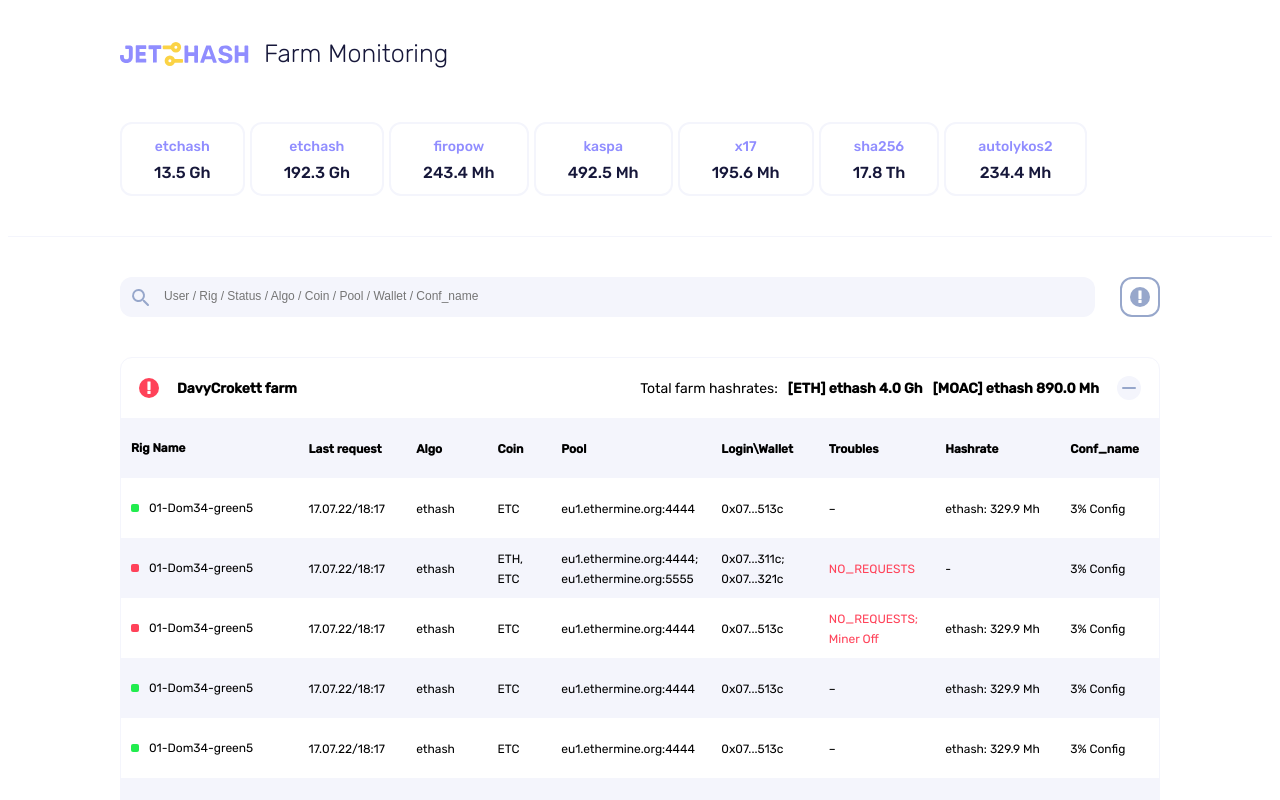
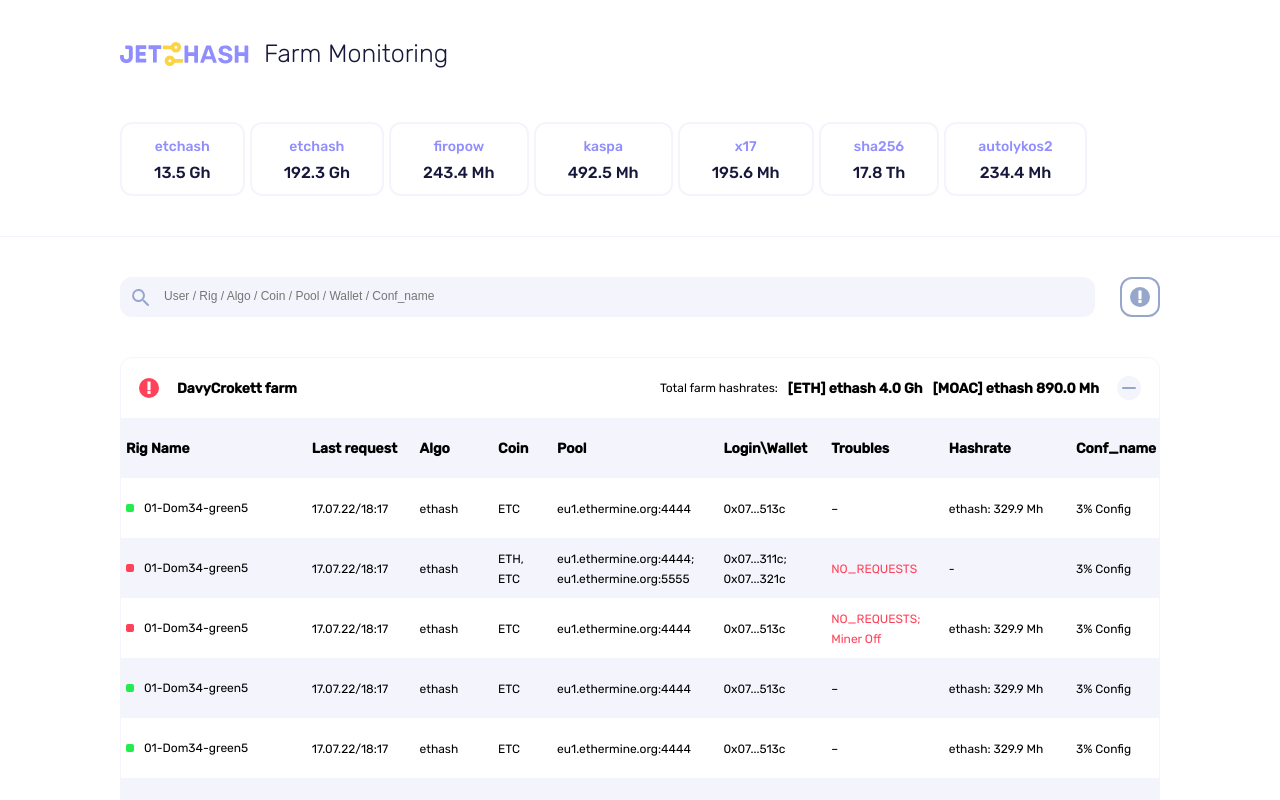
Before and after one commit to natalia-lypovyk/test-react-page, a React (Create React App) app: page / in a window 1280 px wide. Both pictures are taken after a click on the element 640 px from the left and 388 px from the top of the page. Shown: the top 800 px of the page. Built offline with nearby package versions, Linux system fonts and the light colour scheme.

Commit message:
adaptivity fixes

```diff
--- a/src/components/Accordion/accordion.css
+++ b/src/components/Accordion/accordion.css
@@ -12,7 +12,7 @@
   display: flex;
   justify-content: space-between;
   align-items: center;
-  height: 60px;
+  min-height: 60px;
 }
 
 @media screen and (max-width: 800px) {
@@ -36,9 +36,20 @@
 }
 
 .accordionMainText {
-  font-style: normal;
   font-weight: 600;
   font-size: 14px;
+  line-height: 150%
+}
+
+@media screen and (max-width: 800px) {
+  .accordionMainText {
+    font-size: 12px;
+  }
+}
+
+.accordionText {
+  font-weight: 400;
+  font-size: 12px;
   line-height: 150%
 }
 
@@ -56,7 +67,7 @@
   display: flex;
   align-items: center;
   height: 60px;
-  min-width: 800px;
+  min-width:870px;
 }
 
 .accordionContentWrapper:nth-child(odd) {
@@ -122,3 +133,52 @@
   align-items: center;
   margin-right: 10px;
 }
+
+.innerContainer {
+  display: flex;
+  align-items: center;
+  column-gap: 10px;
+  width: 100%;
+  height: 100%;
+}
+
+.innerContainer > div {
+  padding: 0 0 0 5px;
+  /*overflow: hidden;*/
+}
+
+.innerContainer > div:first-of-type {
+  flex-basis: 18%;
+}
+
+.innerContainer > div:nth-of-type(2) {
+  flex-basis: 10%;
+}
+
+.innerContainer > div:nth-of-type(3) {
+  flex-basis: 7%;
+}
+
+.innerContainer > div:nth-of-type(4) {
+  flex-basis: 5%;
+}
+
+.innerContainer > div:nth-of-type(5) {
+  flex-basis: 16%;
+}
+
+.innerContainer > div:nth-of-type(6) {
+  flex-basis: 10%;
+}
+
+.innerContainer > div:nth-of-type(7) {
+  flex-basis: 11%;
+}
+
+.innerContainer > div:nth-of-type(8) {
+  flex-basis: 12%;
+}
+
+.innerContainer > div:nth-of-type(9) {
+  flex-basis: 9%;
+}
--- a/src/components/Accordion/accordion.jsx
+++ b/src/components/Accordion/accordion.jsx
@@ -19,15 +19,15 @@ const Accordion = ({ data }) => {
   };
 
   return (
-    <div className={'accordionContainer'}>
+    <div className="accordionContainer">
       <div
-        className={'accordionHeaderContainer'}
+        className="accordionHeaderContainer"
         onClick={() => toggle()}
       >
-        <div className={'accordionHeaderWrapper'}>
+        <div className="accordionHeaderWrapper">
           {!data?.status && (
             <>
-              <div className={'warningImage'}>
+              <div className="warningImage">
                 <Warning />
               </div>
 
@@ -35,42 +35,42 @@ const Accordion = ({ data }) => {
             </>
           )}
 
-          <span className={'accordionMainText marginLeft18'}>
+          <span className="accordionMainText marginLeft18">
             {data?.name}
           </span>
         </div>
 
-        <div className={'accordionHeaderWrapper'}>
-          <span className={'accordionMainText fontWeight400 marginLeft10'}>
+        <div className="accordionHeaderWrapper">
+          <span className="accordionText marginLeft10">
             {totalFarmHashrates}
           </span>
 
           {data?.rates.map((value) => (
             <span
-              className={'accordionMainText marginLeft10'}
+              className="accordionMainText marginLeft10"
               key={uuid()}
             >
               {value}
             </span>
           ))}
 
-          <div className={'iconImage'}>
+          <div className="iconImage">
             {isSelected  ? <Minus /> : <Plus />}
           </div>
         </div>
       </div>
 
       {isSelected && (
-        <div className={'accordionContentContainer'}>
-          <div className={'accordionOverflow'}>
-            <div className={'accordionContentWrapper'}>
-              <ContentRow type={'header'} />
+        <div className="accordionContentContainer">
+          <div className="accordionOverflow">
+            <div className="accordionContentWrapper">
+              <ContentRow type="header" />
             </div>
 
             {tableData.map((value) => (
               <div
                 key={uuid()}
-                className={'accordionContentWrapper'}
+                className="accordionContentWrapper"
               >
                 <ContentRow rowText={value} />
               </div>
--- a/src/components/Accordion/contentRow.jsx
+++ b/src/components/Accordion/contentRow.jsx
@@ -10,16 +10,16 @@ const ContentRow = ({ type = '', rowText= {} }) => {
   const isHeader = type === 'header';
 
   const getText =  (style = '', text = '') => (
-    <span className={`accordionMainText fontSize12 ${!isHeader&&'fontWeight400'} ${style}`}>
+    <span className={`${!isHeader ? 'accordionText' : 'accordionMainText'} ${style}`}>
       {text}
     </span>
   );
 
   return (
-    <>
-      <div className={'marginLeft10'} style={{width:'18%', display:'flex'}}>
+    <div className="innerContainer">
+      <div  style={{width:'18%', display:'flex'}}>
         {!isHeader && (
-          <div className={'iconContainer'}>
+          <div className="iconContainer">
             {rowText?.status? <GreenRec /> : <RedRec />}
           </div>)
         }
@@ -27,41 +27,41 @@ const ContentRow = ({ type = '', rowText= {} }) => {
         {getText('',isHeader? tableHeaderText.name : rowText.name)}
       </div>
 
-      <div className={'marginLeft20'}  style={{width:'10%'}}>
+      <div style={{width:'10%'}}>
         {getText('',isHeader ? tableHeaderText.last : rowText.last)}
       </div>
 
-      <div className={'marginLeft20'} style={{width:'7%'}}>
+      <div style={{width:'7%'}}>
         {getText('',isHeader ? tableHeaderText.algo : rowText.algo)}
       </div>
 
-      <div className={'marginLeft20'} style={{width:'5%'}}>
+      <div style={{width:'5%'}}>
         {getText('',isHeader ? tableHeaderText.coin : rowText.coin)}
       </div>
 
-      <div className={'marginLeft20'} style={{width:'16%'}}>
+      <div style={{width:'16%'}}>
         {getText('',isHeader ? tableHeaderText.pool : rowText.pool)}
       </div>
 
-      <div className={'marginLeft20'} style={{width:'10%'}}>
+      <div style={{width:'10%'}}>
         {getText('',isHeader ? tableHeaderText.login : rowText.login)}
       </div>
 
-      <div className={'marginLeft20'} style={{width:'11%'}}>
+      <div style={{width:'11%'}}>
         {getText(
           !rowText?.status && !isHeader && 'redText',
           isHeader ? tableHeaderText.troubles : rowText.troubles
         )}
       </div>
 
-      <div className={'marginLeft20'} style={{width:'12%'}}>
+      <div style={{width:'12%'}}>
         {getText('',isHeader ? tableHeaderText.hashrate : rowText.hashrate)}
       </div>
 
-      <div className={'marginLeft20 marginRight10'} style={{width:'9%'}}>
+      <div style={{width:'9%'}}>
         {getText('',isHeader ? tableHeaderText.conf_name : rowText.conf_name)}
       </div>
-    </>
+    </div>
   );
 };
 
--- a/src/components/Accordion/tooltip.jsx
+++ b/src/components/Accordion/tooltip.jsx
@@ -1,7 +1,7 @@
 import './tooltip.css';
 
 export const Tooltip = () => (
-  <div className={'tooltip'}>
+  <div className="tooltip">
     Miner Off, No requests
   </div>
 );
--- a/src/components/Header/HeaderItem/headerItem.jsx
+++ b/src/components/Header/HeaderItem/headerItem.jsx
@@ -4,10 +4,10 @@ import './headerItem.css'
 
 const HeaderItem = ({ headerText, bodyText }) => {
   return (
-    <div className={'headerItemContainer'}>
-      <span className={'itemHeaderText'}>{headerText}</span>
+    <div className="headerItemContainer">
+      <span className="itemHeaderText">{headerText}</span>
 
-      <span className={'itemHeaderText itemBodyText'}>{bodyText}</span>
+      <span className="itemHeaderText itemBodyText">{bodyText}</span>
     </div>
   );
 };
--- a/src/components/Load/loadButton.jsx
+++ b/src/components/Load/loadButton.jsx
@@ -4,7 +4,7 @@ import './loadButton.css'
 import Replay from '../../assets/svg/replay';
 
 const LoadButton = ({ length, amount, setAmount }) => {
-  console.log('length', length, 'amount', amount)
+  // console.log('length', length, 'amount', amount)
   const extraAmount = 4;
   const loadText = 'Load more'
 
@@ -23,11 +23,11 @@ const LoadButton = ({ length, amount, setAmount }) => {
 
   return (
     <div
-      className={'loadButtonContainer'}
+      className="loadButtonContainer"
       onClick={() => toggle()}
     >
-      <Replay/>
-      <span className={'loadText'}>{loadText}</span>
+      <Replay />
+      <span className="loadText">{loadText}</span>
     </div>
   );
 };
--- a/src/components/SearchInput/searchInput.jsx
+++ b/src/components/SearchInput/searchInput.jsx
@@ -17,18 +17,18 @@ const SearchInput = ({ isFiltered, setIsFiltered }) => {
     setText('')
   };
 
-  const placeholder = 'User / Rig / Status / Algo / Coin / Pool / Wallet / Conf_name';
+  const placeholder = 'User / Rig / Algo / Coin / Pool / Wallet / Conf_name';
 
   return (
-    <div className={'inputContainer'}>
-      <div className={'inputWrapper'}>
-        <div className={'imageButton'}>
-          <Search/>
+    <div className="inputContainer">
+      <div className="inputWrapper">
+        <div className="imageButton">
+          <Search />
         </div>
 
         <input
           placeholder={placeholder}
-          className={'inputTextContainer'}
+          className="inputTextContainer"
           value={text}
           type="text"
           onChange={handleChange}
@@ -36,16 +36,16 @@ const SearchInput = ({ isFiltered, setIsFiltered }) => {
 
         {text && (
           <div
-            className={'imageButton'}
+            className="imageButton"
             onClick={() => handleClose()}
           >
-            <Close/>
+            <Close />
           </div>
         )}
       </div>
 
       <div
-        className={'imageContainer'}
+        className="imageContainer"
         onClick={() => setIsFiltered(!isFiltered)}
       >
         {isFiltered ? <WarningSearch /> : <DisabledWarningSearch />}
@@ -54,4 +54,4 @@ const SearchInput = ({ isFiltered, setIsFiltered }) => {
   );
 };
 
-export default  SearchInput;
+export default SearchInput;
--- a/src/constats/tableData.js
+++ b/src/constats/tableData.js
@@ -1,3 +1,7 @@
+export const cutLogin = (login) => {
+  return `${login.slice(0, 4)}...${login.slice(-4)}`;
+}
+
 export const accordionData = [
   {
     status: false,
--- a/src/index.css
+++ b/src/index.css
@@ -5,3 +5,20 @@
 * {
   box-sizing: border-box;
 }
+
+html,
+body {
+  margin: 0;
+  padding: 0;
+}
+
+html {
+  height: 100%;
+}
+
+@media all and (-ms-high-contrast: none), (-ms-high-contrast: active) {
+  html {
+    display: flex;
+    flex-direction: column;
+  }
+}
--- a/src/screens/App/app.jsx
+++ b/src/screens/App/app.jsx
@@ -6,28 +6,25 @@ import SearchInput from '../../components/SearchInput/searchInput';
 import Accordion from '../../components/Accordion/accordion';
 import LoadButton from '../../components/Load/loadButton';
 
-import { accordionData } from '../../constats/tableData';
+import './app.css';
+import { accordionData, cutLogin } from '../../constats/tableData';
 
 const App = () => {
-  const [amount, setAmount] = useState(3);
+  const [amount, setAmount] = useState(5);
+  const [isFiltered, setIsFiltered] = useState(false);
   let count = 0;
-  const [isFiltered, setIsFiltered] = useState(false);
 
+  const ttext = cutLogin('0xcdd47e77F642690E50d929641F0f78E3414e0D7E');
+  console.log('text', ttext, ttext.length);
   const data = !isFiltered ? accordionData : accordionData.filter((item) => item.status === false);
 
-  console.log('count', count)
   return (
     <div className="app">
       <Header />
 
       <SearchInput isFiltered={isFiltered} setIsFiltered={setIsFiltered} />
 
-      <div style={{
-        marginTop:'40px',
-        marginBottom: '10px'
-        // marginBottom: amount === data.filter(value => value.status === filter).length && '100px'
-      }}
-      >
+      <div className="headerWrapper">
         {data.map((value) => {
           if (count <= amount) {
             count++;
```
Also changed, not shown: src/components/Header/header.jsx (+7 -7 lines).
